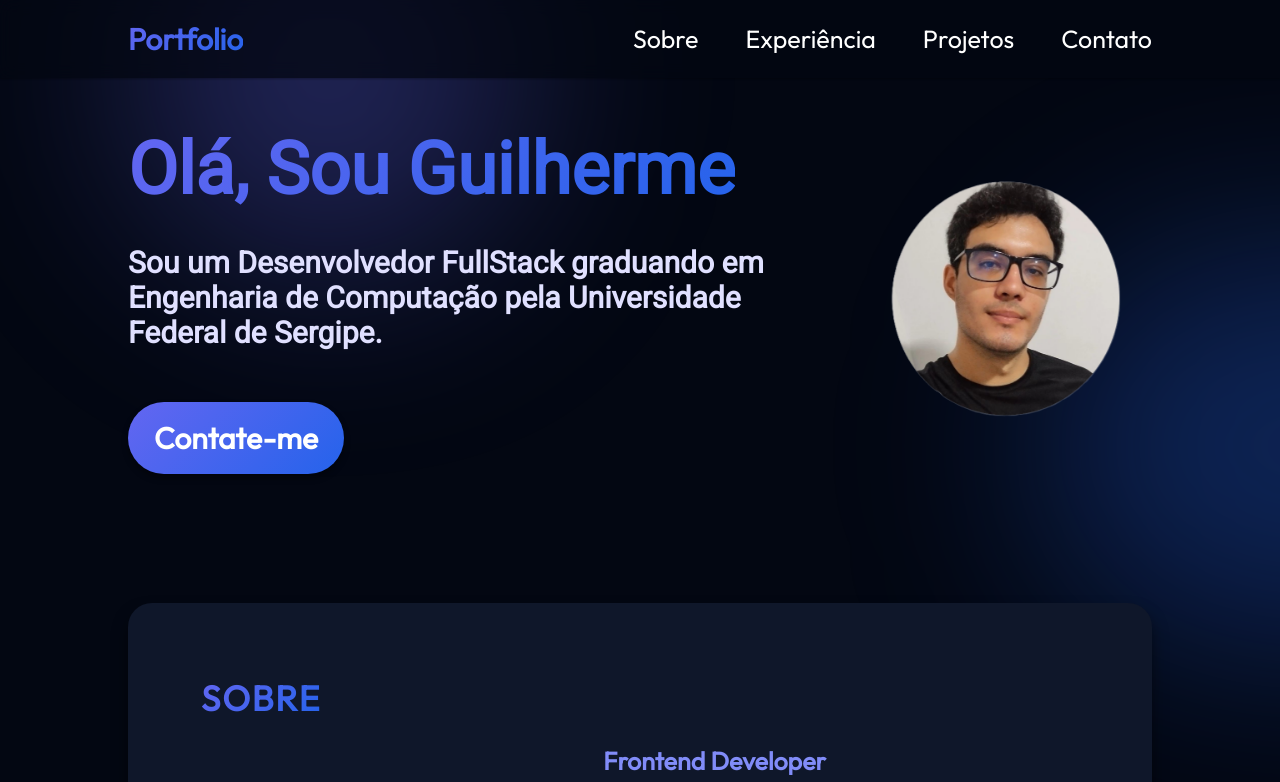
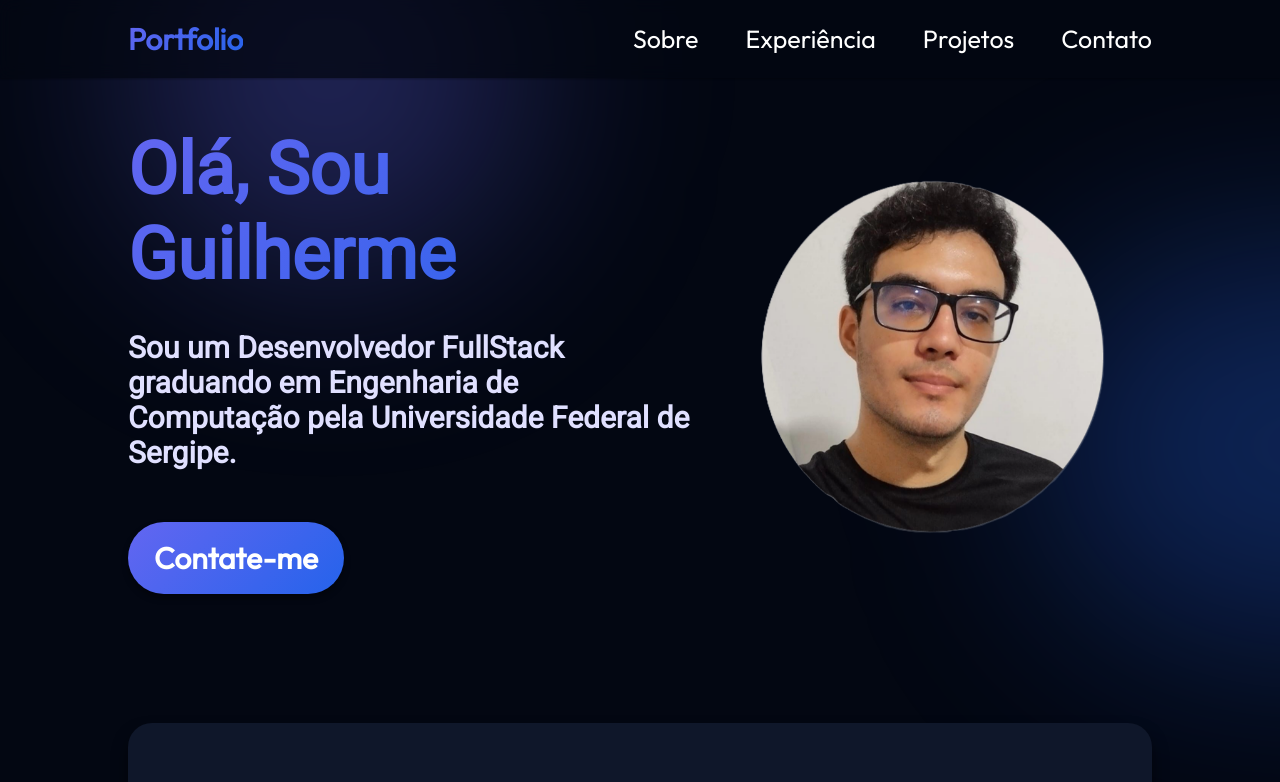
Before and after one commit to GuilhermeFreitass/react-portfolio, a React (Vite) app: page / in a window 1280 px wide. Shown: the top 782 px of the page. Built offline with nearby package versions, Linux system fonts and the light colour scheme.

Commit message:
fix width hero image

```diff
--- a/src/components/Hero/Hero.module.css
+++ b/src/components/Hero/Hero.module.css
@@ -54,7 +54,7 @@
 }
 
 .heroImg {
-  width: 30%;
+  width: 45%;
   z-index: 1;
 
   animation-name: floating;
```
